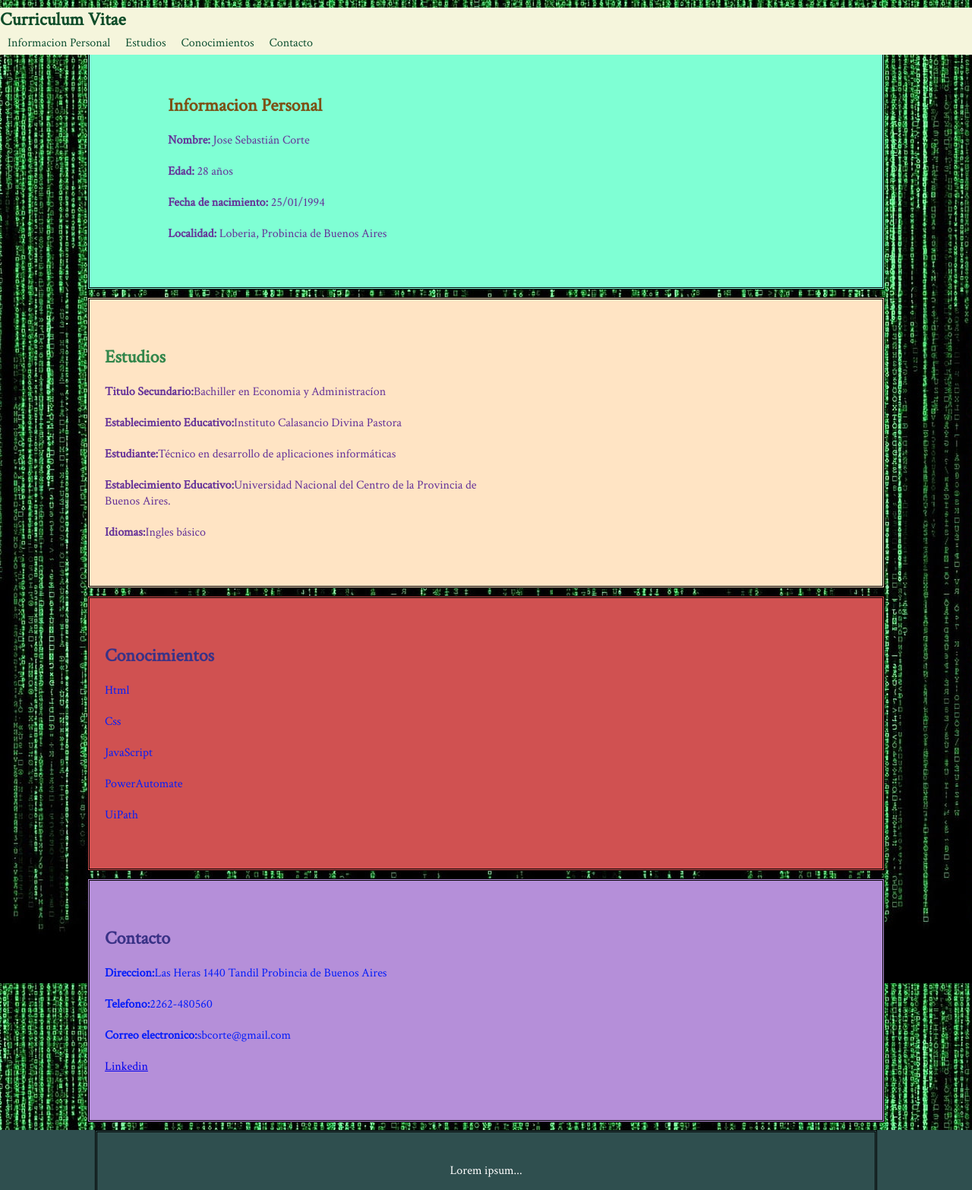
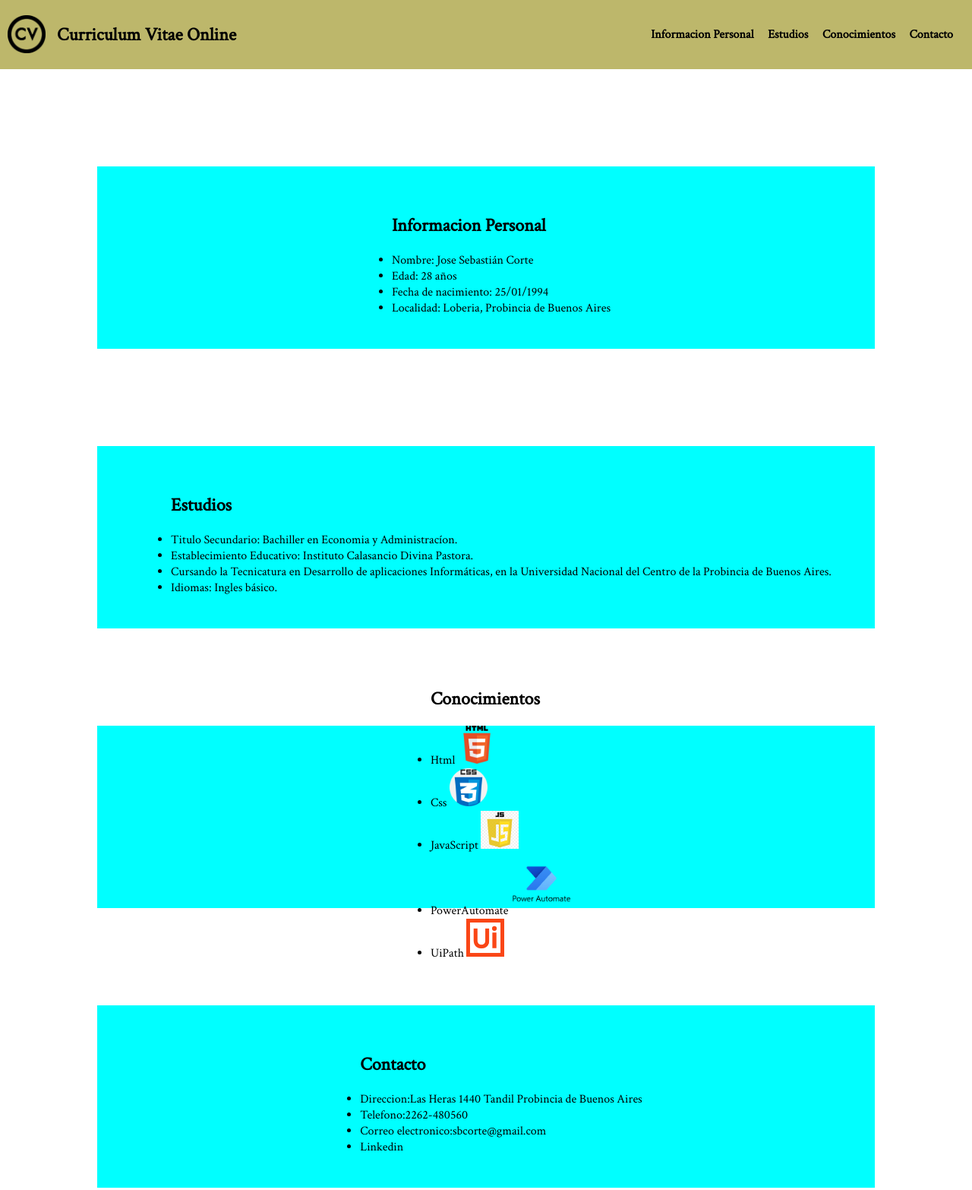
Before and after one commit to Sba94/Cv_SebastianCorte, a plain HTML site: page index.html in a window 1280 px wide. Shown: the top 1566 px of the page at 76% size. Drawn offline with Linux system fonts and the light colour scheme.

Commit message:
se modifico el diseño desde cero

```diff
--- a/CSS/diseño.css
+++ b/CSS/diseño.css
@@ -1,212 +1,67 @@
 @import url('https://fonts.googleapis.com/css2?family=Crimson+Text&display=swap');
 /*font-family: 'Crimson Text', serif;*/
 
-*{
-    padding: 0;
+body{
+    font-family: 'Crimson Text', serif;
     margin: 0;
 }
-html{
-    scroll-behavior: smooth;
-}
 
-body{
-    font-family: 'Crimson Text', serif;
-    background-image: url(Imagenes/codigo.jpg)
-}
-
-ul{
-    list-style: none;
-}
-
-.container{
-    width: 80%;
-    max-width: 1400px;
-    margin: 10px auto;
-    border-style: double;
+a{
+    text-decoration: none;
+    color: black;
 }
 
 header{
-    background-color:beige;
+    display: flex;
+    min-height: 70px;
+    background-color: darkkhaki;
+    justify-content: space-between;
+    align-items: center;
+    padding: 10px;
 }
 
-header .logo{
-    font-weight: bold;
-    color: rgb(13, 76, 41);
-    font-size: 1.5em;
-}
-
-header .container{
+.logo{
     display: flex;
-    flex-direction: column;
     align-items: center;
 }
 
-header nav{
-    display: flex;
-    flex-direction: column;
-    text-align: center;
+.logo-img{
+    height: 50px;
+    margin-right: 15px;
 }
 
-header a{
-    padding: 5px 10px;
-    text-decoration: none;
-    color: rgb(15, 80, 50);
+nav a{
+    font-weight: 700;
+    padding-right: 15px;
 }
 
-header a:hover{
-    color: black;
+nav a:hover{
+    color: rgb(49, 124, 189);
 }
 
-.leyenda{
-    font-weight: bold;
-}
-
-#info .container{
-    text-align: left;
-    padding: 50px 10px;
-    background-color: aquamarine;
-}
-
-#estudios .container{
-    text-align: left;
-    padding: 50px 10px;
-    background-color: bisque;
-}
-
-#conocimientos .container{
-    text-align: left;
-    padding: 50px 10px;
-    background-color: rgb(208, 81, 81);
-}
-
-#contacto .container{
-    display: flex;
-    text-align: left;
-    flex-direction: column;
-    padding:50px 10px;
-    background-color: rgb(181, 143, 217);
-}
-
-footer {
-    background-color: darkslategray;
-}
-
-footer p{
-    color: white;
-}
-
-footer .container {
-    height: 100px;
+.info-container{
+    background-color:aqua;
+    height: 30vh;
+    margin: 10%;
     display: flex;
     justify-content: center;
     align-items: center;
 }
 
-@media (min-width: 720px){
+.html-logo, .css-logo, .js-logo, .uipath-logo{
+    height: 50px;
+}
 
-    header {
-        position: fixed;
-        width: 100%;
+.pa-logo{
+    height: 80px;
+}
+
+@media (max-width: 700px){
+    header{
+        flex-direction: column;
     }
 
-    header .container{
-        flex-direction: row;
-        justify-content: space-between;
-    }
-
-    header nav{
-        flex-direction: row;
-        padding-bottom: 0;
-        padding-right: 10px;
-    }
-
-    #info .container{
-        display: flex;
-        justify-content: center;
-    }
-
-    #info h2{
-        color: rgb(125, 81, 22);
-        font-size: 150%;
-        padding: 10px 10px;
-    }
-
-    #info li{
-        color: rebeccapurple;
-        font-size: 100%;
-        width: 50%;
-        max-width: 500px;
-        display: inline-block;
-        padding: 10px 10px;
-    }
-
-    #estudios .container{
-        display: flex;
-        justify-content: center;
-    }
-
-    #estudios h2{
-        color: rgb(50, 134, 75);
-        font-size: 150%;
-        padding: 10px 10px;
-    }
-
-    #estudios li{
-        color: rebeccapurple;
-        font-size: 100%;
-        width: 50%;
-        max-width: 500px;
-        display: inline-block;
-        padding: 10px 10px;
-    }
-
-    #conocimientos .container{
-        display: flex;
-    }
-
-    #conocimientos h2{
-        color: rgb(58, 50, 134);
-        font-size: 150%;
-        padding: 10px 10px;
-    }
-
-    #conocimientos li{
-        color: rgb(6, 31, 249);
-        font-size: 100%;
-        width: 50%;
-        max-width: 500px;
-        display: inline-block;
-        padding: 10px 10px;
-    }
-
-    #contacto .container{
-        display: flex;
-    }
-
-    #contacto h2{
-        color: rgb(58, 50, 134);
-        font-size: 150%;
-        padding: 10px 10px;
-    }
-
-    #contacto li{
-        color: rgb(6, 31, 249);
-        font-size: 100%;
-        width: 50%;
-        max-width: 500px;
-        display: inline-block;
-        padding: 10px 10px;
-    }
-
-}
-
-@media (min-width: 1100px){
-    *{
-        margin: 0;
-        padding: 0;
-    }
-
-    #info .container{
-    padding-top: 100px;
+    nav{
+        padding: 15px 0px;
     }
 }
--- a/index.html
+++ b/index.html
@@ -11,8 +11,10 @@
 
 <body>
     <header>
-        <div class="">
-            <p class="logo">Curriculum Vitae</p>
+        <a href="#" class="logo">
+            <img src="CSS/Imagenes/cv-logotipo.png" alt="logo cv" class="logo-img">
+            <h2>Curriculum Vitae Online</h2>
+        </a>
             <nav>
                 <a href="#info">Informacion Personal</a>
                 <a href="#estudios">Estudios</a>
@@ -23,58 +25,62 @@
     </header>
 
 
-    <section id="info">
-        <div class="container">
-            <ul> <h2>Informacion Personal</h2>
+
+    <div class="info-container">
+        <ul>
+            <h2>Informacion Personal</h2>
             <li><span class="leyenda">Nombre:</span> Jose Sebastián Corte</li>
             <li><span class="leyenda">Edad:</span> 28 años</li>
             <li><span class="leyenda">Fecha de nacimiento:</span> 25/01/1994</li>
             <li><span class="leyenda">Localidad:</span> Loberia, Probincia de Buenos Aires</li>
         </ul>
     </div>
-    </section>
 
 
-    <section id="estudios">
-        <div class="container">
-            <ul> <h2>Estudios</h2>
-                <li><span class="leyenda">Titulo Secundario:</span>Bachiller en Economia y Administracíon</li>
-                <li><span class="leyenda">Establecimiento Educativo:</span>Instituto Calasancio Divina Pastora</li>
-                <li><span class="leyenda">Estudiante:</span>Técnico en desarrollo de aplicaciones informáticas</li>
-                <li><span class="leyenda">Establecimiento Educativo:</span>Universidad Nacional del Centro de la Provincia de Buenos Aires.</li>
-                <li><span class="leyenda">Idiomas:</span>Ingles básico</li>
+
+
+    <div class="info-container">
+        <ul>
+            <h2>Estudios</h2>
+            <li>Titulo Secundario: Bachiller en Economia y Administracíon.</li>
+            <li>Establecimiento Educativo: Instituto Calasancio Divina Pastora.</li>
+            <li>Cursando la Tecnicatura en Desarrollo de aplicaciones Informáticas,
+                en la Universidad Nacional del Centro de la Probincia de Buenos Aires.</li>
+            <li>Idiomas: Ingles básico.</li>
         </ul>
     </div>
-    </section>
 
 
-    <section id="conocimientos">
-        <div class="container">
-            <ul> <h2>Conocimientos</h2>
-                <li>Html</li>
-                <li>Css</li>
-                <li>JavaScript</li>
-                <li>PowerAutomate</li>
-                <li>UiPath</li>
+
+
+    <div class="info-container">
+        <ul>
+            <h2>Conocimientos</h2>
+            <li>Html <img src="css/Imagenes/html.png" alt="logo html" class="html-logo"></li>
+            <li>Css <img src="css/Imagenes/css.png" alt="logo css" class="css-logo"></li>
+            <li>JavaScript <img src="css/Imagenes/js.png" alt="logo js" class="js-logo"></li>
+            <li>PowerAutomate <img src="css/Imagenes/pa.png" alt="logo PowerAutomate" class="pa-logo"></li>
+            <li>UiPath <img src="css/Imagenes/uipath.png" alt="logo uipath" class="uipath-logo"></li>
         </ul>
     </div>
-    </section>
 
 
-    <section id="contacto">
-        <div class="container">
-            <ul> <h2>Contacto</h2>
+
+
+    <div class="info-container">
+        <ul>
+            <h2>Contacto</h2>
             <li><span class="leyenda">Direccion:</span>Las Heras 1440 Tandil Probincia de Buenos Aires</li>
             <li><span class="leyenda">Telefono:</span>2262-480560</li>
             <li><span class="leyenda">Correo electronico:</span>sbcorte@gmail.com</li>
             <li><a href="www.linkedin.com/in/seba-corte-179936214">Linkedin</a></li>
         </ul>
     </div>
-    </section>
+
 
 
     <footer>
-        <div class="container">
+        <div>
             <p>Lorem ipsum...</p>
         </div>
     </footer>
```
Also changed, not shown: CSS/Imagenes/css.png (renamed from CSS/Imagenes/919826.png), CSS/Imagenes/cv-logotipo.png (added), CSS/Imagenes/html.png (renamed from CSS/Imagenes/HTML5_Logo_256.png), CSS/Imagenes/js.png (renamed from CSS/Imagenes/png-transparent-javascript-logo-html-javascript-logo-angle-text-rectangle-thumbnail.png), CSS/Imagenes/pa.png (renamed from CSS/Imagenes/power-automate-full-logo-b9c3c4d1-fa1f-41be-b75c-31a7d9c00f4c-8fc2c2f-201x201.png), CSS/Imagenes/uipath.png (renamed from CSS/Imagenes/PATH-4f96bcbf.png). Lines whose indentation alone changed are shown as unchanged.
